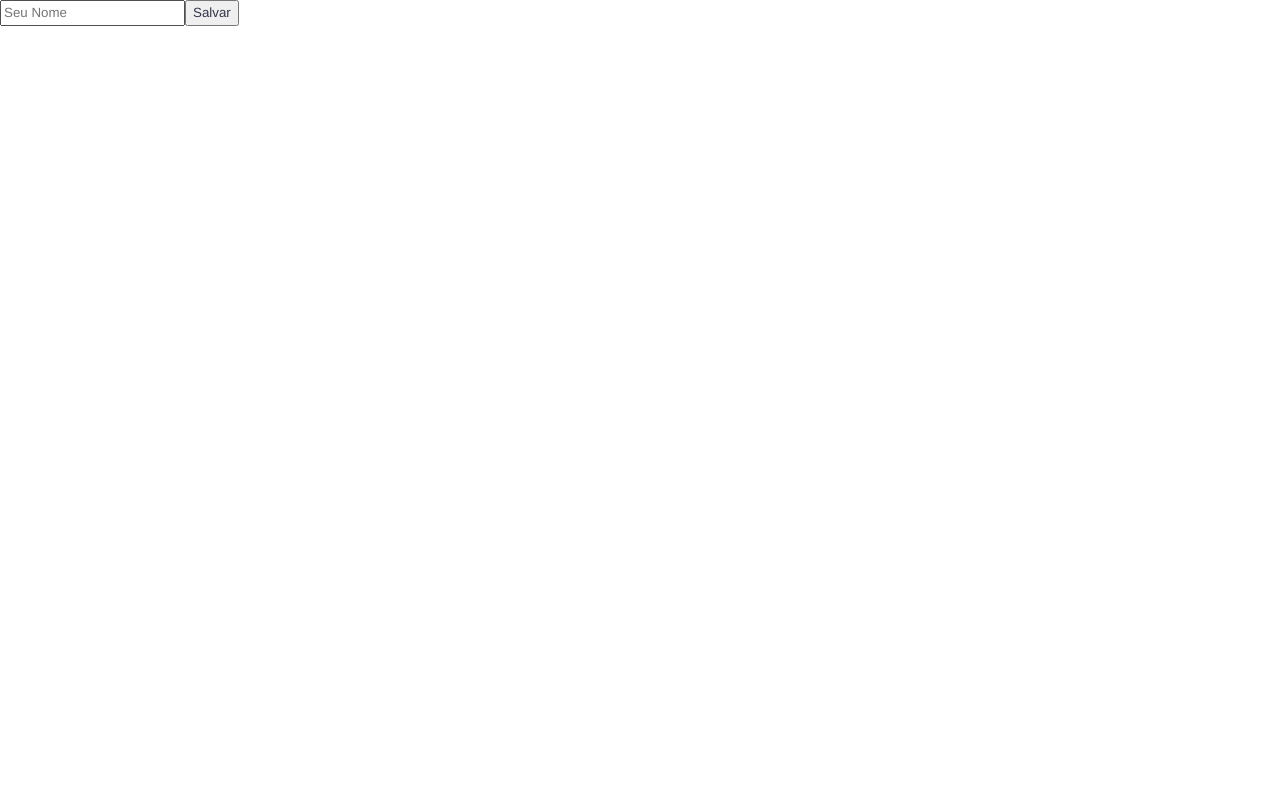
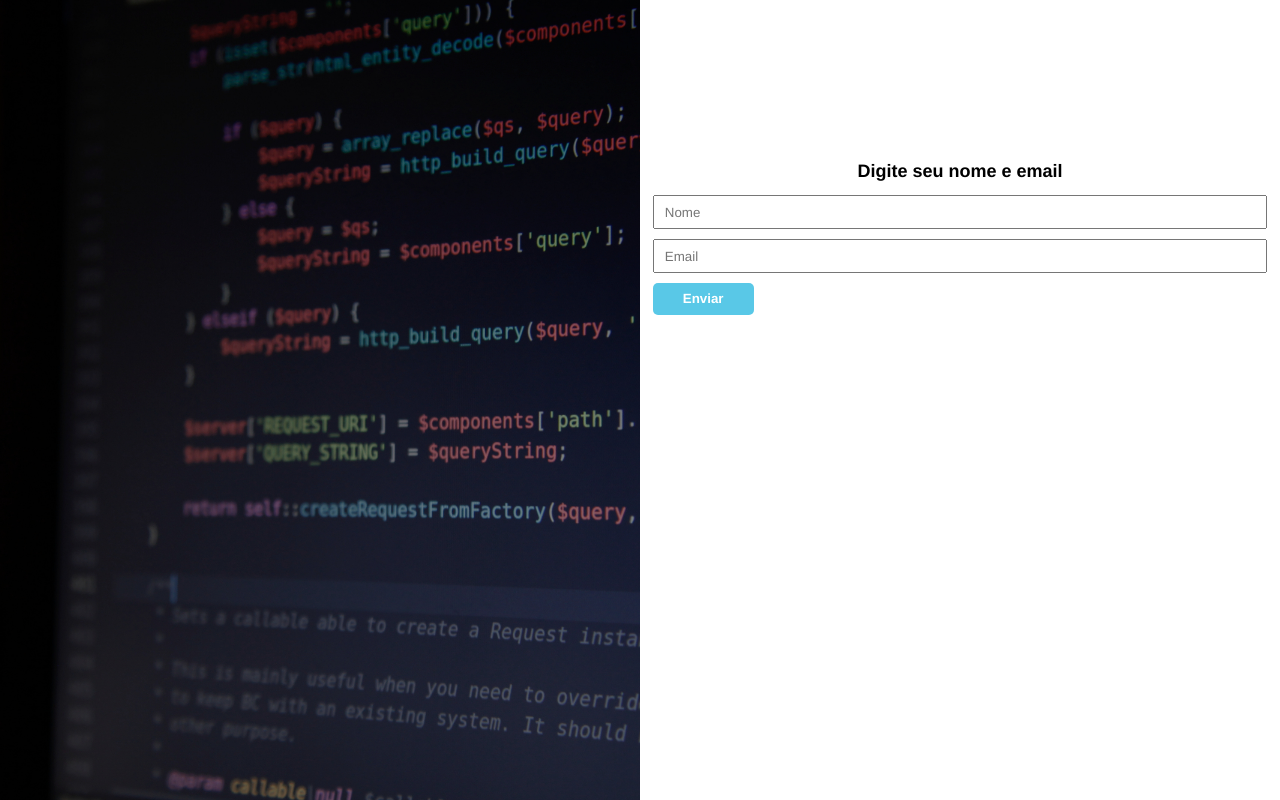
Before and after one commit to andreluizlopes/intro-to-react, a React (Create React App) app: page /form in a window 1280 px wide. Built offline with nearby package versions, Linux system fonts and the light colour scheme.

Commit message:
get to work form

```diff
--- a/src/components/cover/cover.css
+++ b/src/components/cover/cover.css
@@ -35,6 +35,10 @@
   margin-top: 50px;
 }
 
+.cover .cover-links .cover-link {
+  text-decoration: none;
+}
+
 .cover .cover-next .cover-link-icon {
   height: 50px;
 }
--- /dev/null
+++ b/src/components/form/form.css
@@ -0,0 +1,71 @@
+.form {}
+
+.form .form-bg {
+  width: 50%;
+  height: 100vh;
+  float: left;
+  background: url('../../assets/images/background-cover.jpg') no-repeat center center;
+  background-size: cover;
+}
+
+.form .form-bg .form-result {
+  transition: transform .4s ease-in-out;
+  transform: scale(0);
+
+  width: 60%;
+  background: #fff;
+  height: 300px;
+  margin: 160px auto;
+  padding: 20px;
+  box-sizing: border-box;
+}
+
+.form .form-bg .form-result.is-active {
+  transform: scale(1);
+}
+
+.form .form-bg .form-result .form-result-input {
+  font-weight: 500;
+  margin-bottom: 10px;
+}
+
+.form .form-content {
+  width: 50%;
+  height: 100vh;
+  float: left;
+}
+
+.form .form-content .form-main {
+  width: 100%;
+  margin: 150px auto;
+}
+
+.form .form-content .form-title {
+  font-size: 18px;
+  font-weight: 900;
+  color: #000;
+  margin-bottom: 10px;
+  text-align: center;
+}
+
+.form .form-main .input-group {
+  margin-bottom: 10px;
+}
+
+.form .form-main .input-group input {
+  width: 100%;
+  height: 34px;
+  padding: 0 10px;
+  box-sizing: border-box;
+}
+
+.form .form-main .input-group button {
+  -webkit-appearance: none;
+  border: none;
+  background: #59c8e7;
+  padding: 6px 30px;
+  border-radius: 5px;
+  color: #fff;
+  font-weight: 600;
+  cursor: pointer;
+}
--- a/src/components/form/form.js
+++ b/src/components/form/form.js
@@ -1,13 +1,84 @@
 import React, { Component } from 'react'
+import './form.css'
 
 class Form extends Component {
+
+  constructor(props) {
+    super(props)
+    this.state = {
+      name: '',
+      email: '',
+      showResult: ''
+    }
+    this.handleChangeName = this.handleChangeName.bind(this);
+    this.handleChangeEmail = this.handleChangeEmail.bind(this);
+    this.handleSubmit = this.handleSubmit.bind(this);
+  }
+
+  handleChangeName(event) {
+    console.log(event.target.value)
+    this.setState({
+      name: event.target.value
+    })
+  }
+
+  handleChangeEmail(event) {
+    console.log(event.target.value)
+    this.setState({
+      email: event.target.value
+    })
+  }
+
+  handleSubmit (event) {
+    event.preventDefault()
+    this.setState({
+      showResult: 'is-active'
+    })
+  }
+
+  renderForm () {
+    return (
+      <form action="" className="form-main" onSubmit={this.handleSubmit}>
+        <h3 className="form-title">Digite seu nome e email</h3>
+        <div className="input-group">
+          <input type="text" value={this.state.name} placeholder="Nome" onChange={this.handleChangeName}/>
+        </div>
+        <div className="input-group">
+          <input type="text" value={this.state.email} placeholder="Email" onChange={this.handleChangeEmail}/>
+        </div>
+        <div className="input-group">
+          <button type="submit">Enviar</button>
+        </div>
+      </form>
+    )
+  }
+
+  renderResult () {
+    return (
+      <div className={`form-result ${this.state.showResult}`}>
+        <p className="form-result-input">Nome: {this.state.name}</p>
+        <p className="form-result-input">Email: {this.state.email}</p>
+      </div>
+    )
+  }
+
   render () {
     return (
       <div className="form">
-        <form action="">
-          <input type="text" value="" placeholder="Seu Nome"/>
-          <button type="submit">Salvar</button>
-        </form>
+        <div className="form-bg">
+          <div className="row">
+            <div className="col-12">
+              {this.renderResult()}
+            </div>
+          </div>
+        </div>
+        <div className="form-content">
+          <div className="row">
+            <div className="col-12">
+              {this.renderForm()}
+            </div>
+          </div>
+        </div>
       </div>
     )
   }
--- a/src/components/what-is-it/what-is-it.css
+++ b/src/components/what-is-it/what-is-it.css
@@ -62,6 +62,7 @@
   color: #59c8e7;
   font-weight: 600;
   margin-top: 30px;
+  cursor: pointer;
 }
 
 .what-is-it-list {
--- a/src/components/what-is-it/what-is-it.js
+++ b/src/components/what-is-it/what-is-it.js
@@ -12,7 +12,7 @@ class WhatIsIt extends Component {
   }
 
   componentDidMount () {
-    const timerid = setTimeout(() => {
+    setTimeout(() => {
       this.setState({
         active: 'is-active'
       })
--- a/src/components/who-uses/who-uses.js
+++ b/src/components/who-uses/who-uses.js
@@ -12,7 +12,7 @@ class WhoUses extends Component {
   }
 
   componentDidMount () {
-    const timerid = setTimeout(() => {
+    setTimeout(() => {
       this.setState({
         active: 'is-active'
       })
--- a/src/index.css
+++ /dev/null
@@ -1,5 +0,0 @@
-body {
-  margin: 0;
-  padding: 0;
-  font-family: sans-serif;
-}
--- a/src/index.js
+++ b/src/index.js
@@ -1,7 +1,6 @@
 import React from 'react';
 import ReactDOM from 'react-dom';
 import { BrowserRouter } from 'react-router-dom'
-import './index.css';
 import App from './App';
 import registerServiceWorker from './registerServiceWorker';
 
```
Also changed, not shown: 1 other file (tests, documents, lock files or other folders).
